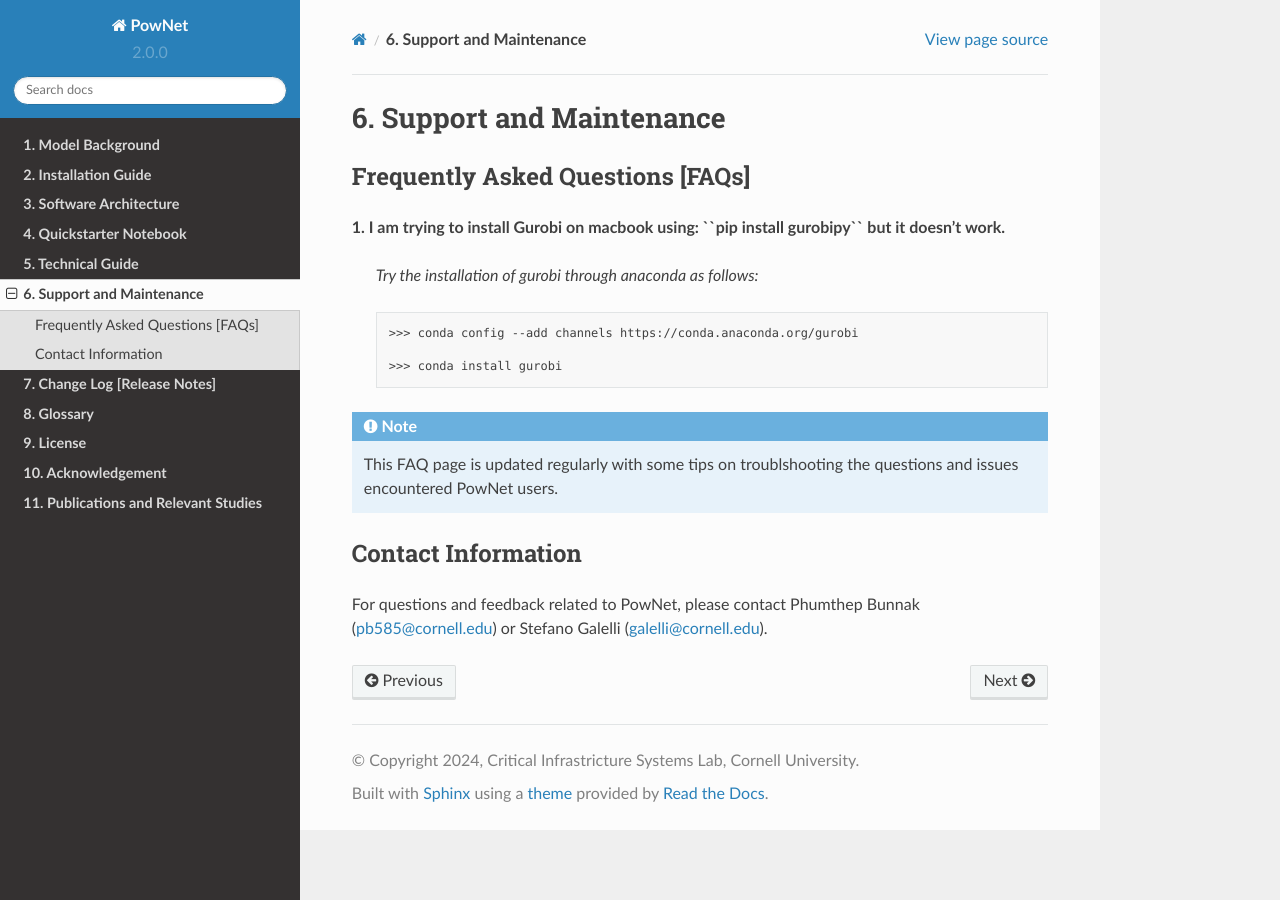
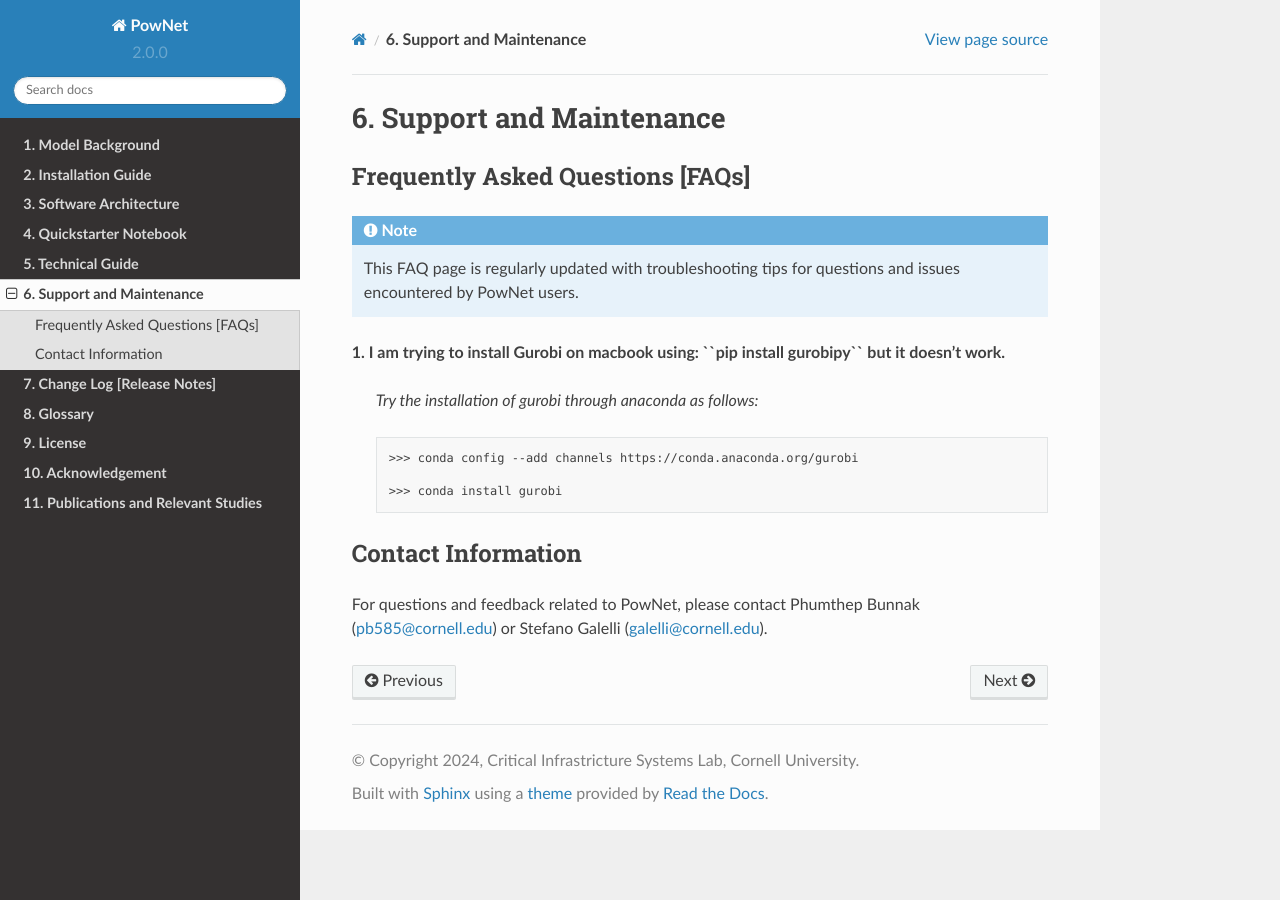
Before and after one commit to HishamEldardiry/PowNet_Documentation, a Sphinx documentation site: the page built from docs/source/pages/support.rst, in a window 1280 px wide. Built offline with Sphinx 7.4.7 and the Read the Docs theme 2.0.0, drawn with Linux system fonts in a browser that asks for light colours; some of the changed lines change nothing that is shown.

Commit message:
Update support.rst

```diff
--- a/docs/source/pages/support.rst
+++ b/docs/source/pages/support.rst
@@ -3,6 +3,10 @@
 
 Frequently Asked Questions [FAQs]
 ----------------------------------
+
+.. note::
+
+   This FAQ page is regularly updated with troubleshooting tips for questions and issues encountered by PowNet users.
 
 **1. I am trying to install Gurobi on macbook using: ``pip install gurobipy`` but it doesn't work.**
 
@@ -14,9 +18,7 @@ Frequently Asked Questions [FAQs]
 
     >>> conda install gurobi
 
-.. note::
 
-   This FAQ page is updated regularly with some tips on troublshooting the questions and issues encountered PowNet users.
 
 Contact Information
 -------------------
```
